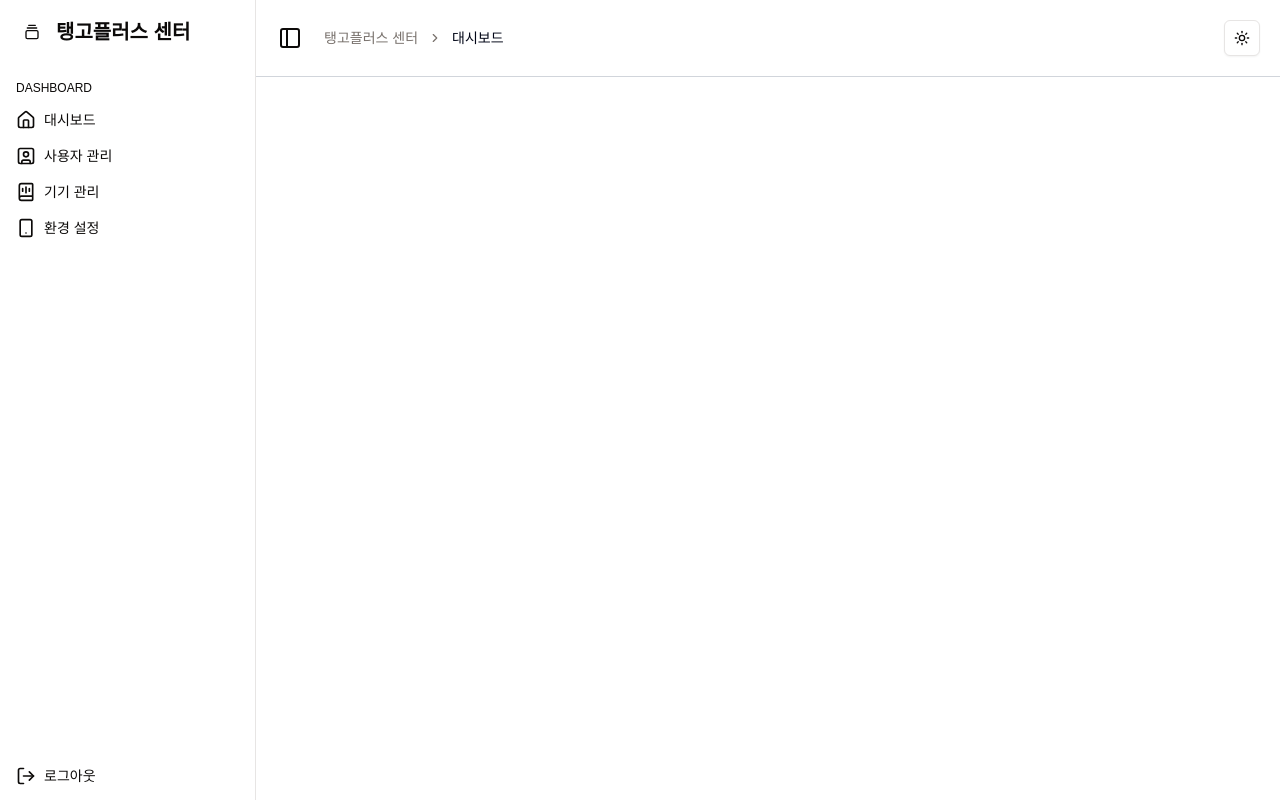
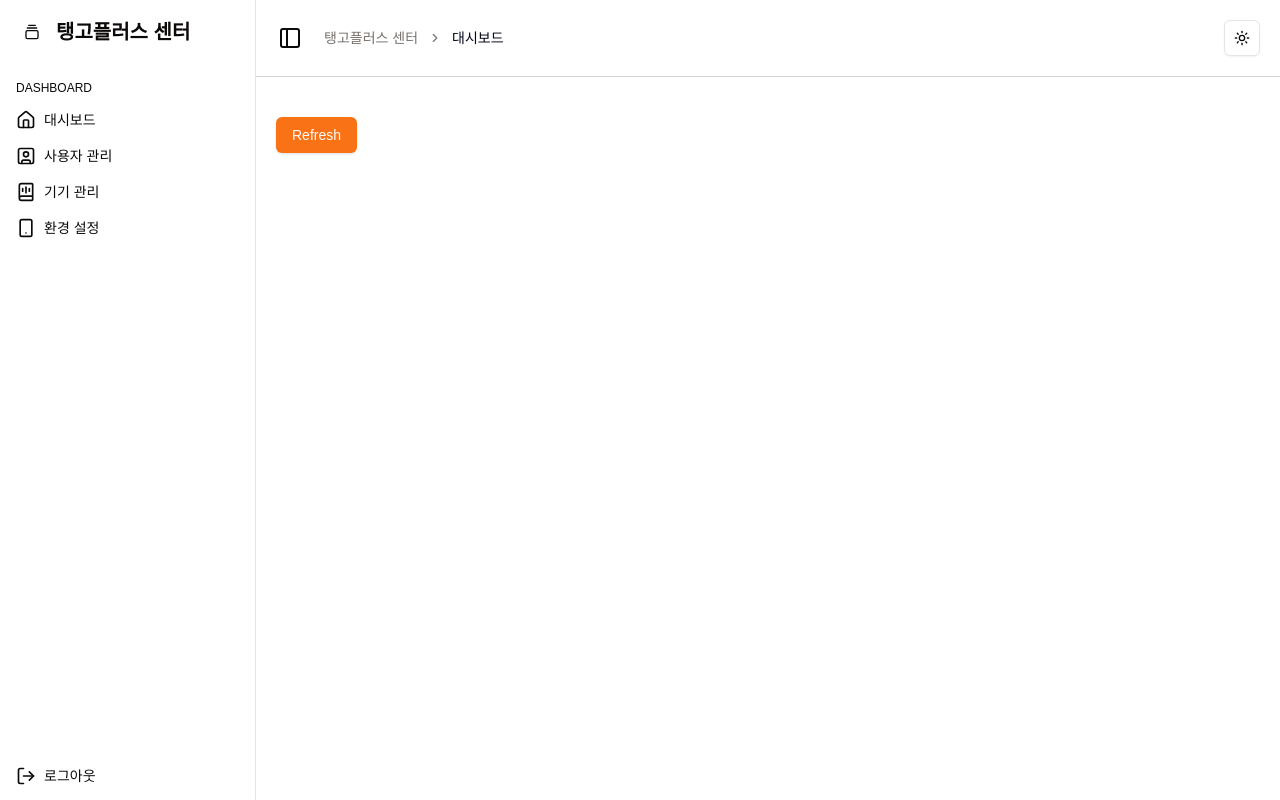
Before and after one commit to TangoplusCompany/center_fe, a Next.js app: page / in a window 1280 px wide. Built offline with nearby package versions, Linux system fonts and the light colour scheme.

Commit message:
feat: refreshToken 테스트를 위한 테스트 컴포넌트

```diff
--- /dev/null
+++ b/src/app/(auth)/_components/RefreshTest.tsx
@@ -0,0 +1,23 @@
+"use client";
+
+import { Button } from "@/components/ui/button";
+import { refreshAccessToken } from "@/services/auth/postRefreshAccessToken";
+import React from "react";
+
+const RefreshTest = () => {
+  const handleRefreshButton = async () => {
+    try {
+      const res = await refreshAccessToken();
+      console.log(res);
+    } catch (error) {
+      console.error("Error refreshing access token:", error);
+    }
+  }
+  return (
+    <div>
+      <Button onClick={handleRefreshButton}>Refresh</Button>
+    </div>
+  );
+};
+
+export default RefreshTest;
--- a/src/app/(auth)/page.tsx
+++ b/src/app/(auth)/page.tsx
@@ -4,10 +4,12 @@ import MainAreaChart from "./_components/MainAreaChart";
 import MainUserDonutChart from "./_components/MainUserDonutChart";
 import { Separator } from "@/components/ui/separator";
 import MainUserTable from "./_components/MainUserTable";
+import RefreshTest from "./_components/RefreshTest";
 
 export default function Home() {
   return (
     <div className="grid grid-cols-12 gap-4">
+      <RefreshTest />
       {/* <MainDevice className="col-span-12" />
       <Separator className="my-4 col-span-12" />
       <MainAreaChart className="col-span-12 lg:col-span-8 shadow-none rounded-sm" />
```
